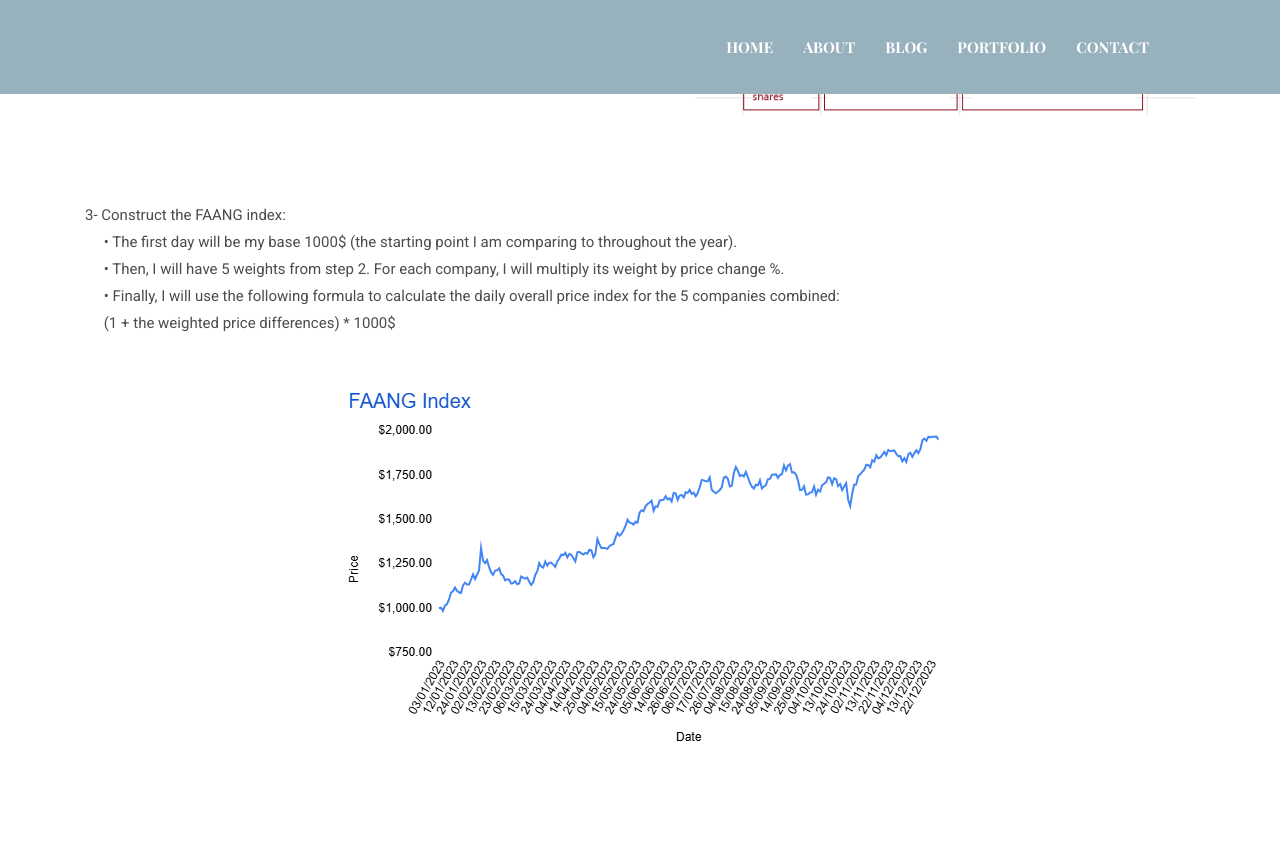
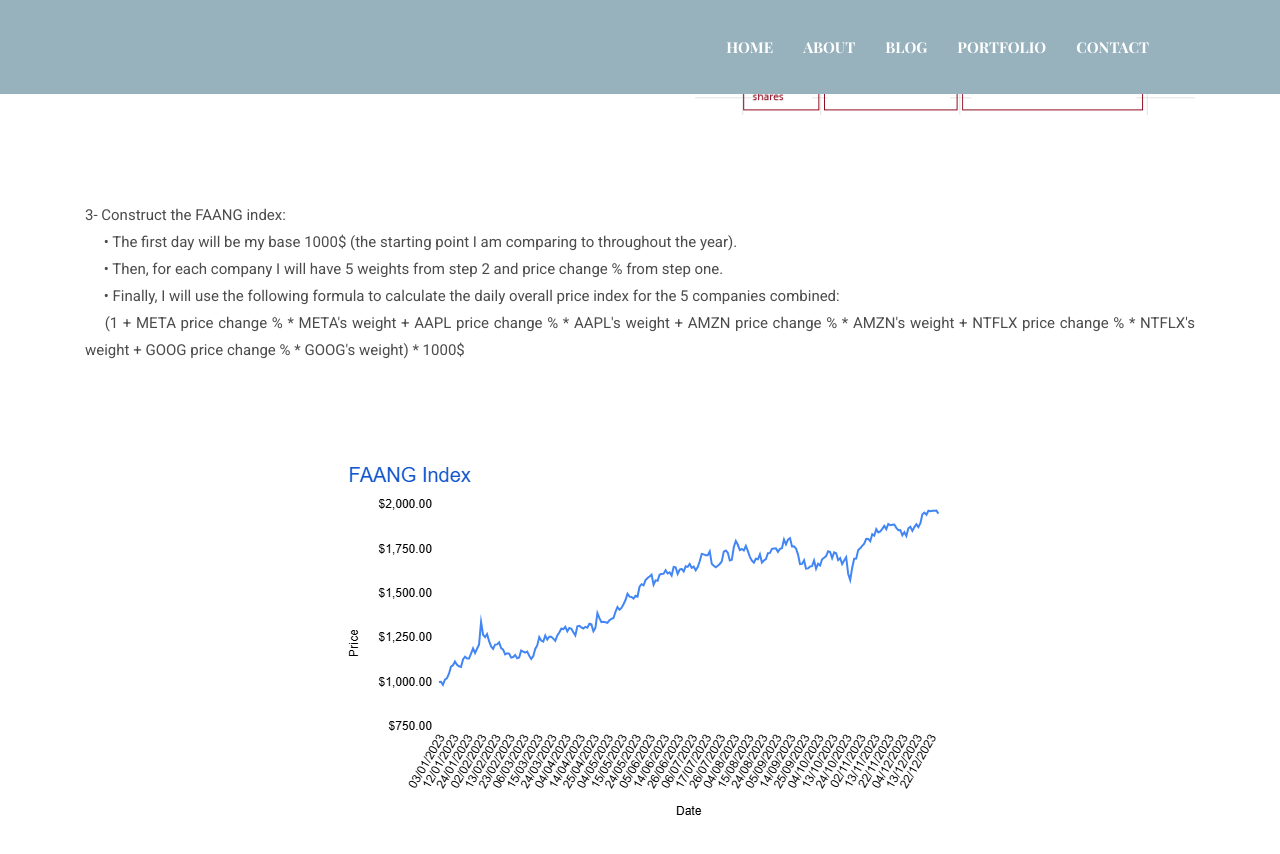
Before and after one commit to RandaAdel/RandaAdel.github.io, a Jekyll site: the page built from _posts/2024-12-26-price-index.markdown, in a window 1280 px wide and 900 px high, scrolled down 2195 px. Shown: the top 854 px of the window. Built offline with Jekyll 4.4.1, drawn with Linux system fonts in a browser that asks for light colours.

```diff
--- a/_posts/2024-12-26-price-index.markdown
+++ b/_posts/2024-12-26-price-index.markdown
@@ -112,11 +112,11 @@
   <br>
   &emsp; • The first day will be my base 1000$ (the starting point I am comparing to throughout the year).
   <br>
-  &emsp; • Then, I will have 5 weights from step 2. For each company, I will multiply its weight by price change %.
+  &emsp; • Then, for each company I will have 5 weights from step 2 and price change % from step one.
   <br>
   &emsp; • Finally, I will use the following formula to calculate the daily overall price index for the 5 companies combined:
   <br>
-  &emsp; (1 + the weighted price differences) * 1000$
+  &emsp; (1 + META price change % * META's weight + AAPL price change % * AAPL's weight + AMZN price change % * AMZN's weight + NTFLX price change % * NTFLX's weight + GOOG price change % * GOOG's weight) * 1000$
   <br>
 <br>
 </p>
@@ -129,7 +129,7 @@
              (1 + the weighted price differences) * 1000$
 
 This price index I just constructed could tell me if I invested 1000$ on the first day of 2023, how much I will be making for each following day till the end of the year ..  -->
-
+<br>
 <p style="text-align: center;">
   <img src="/assets/images/blog/price-index-full-size.jpg" alt="Additional image description">
 </p>
```
